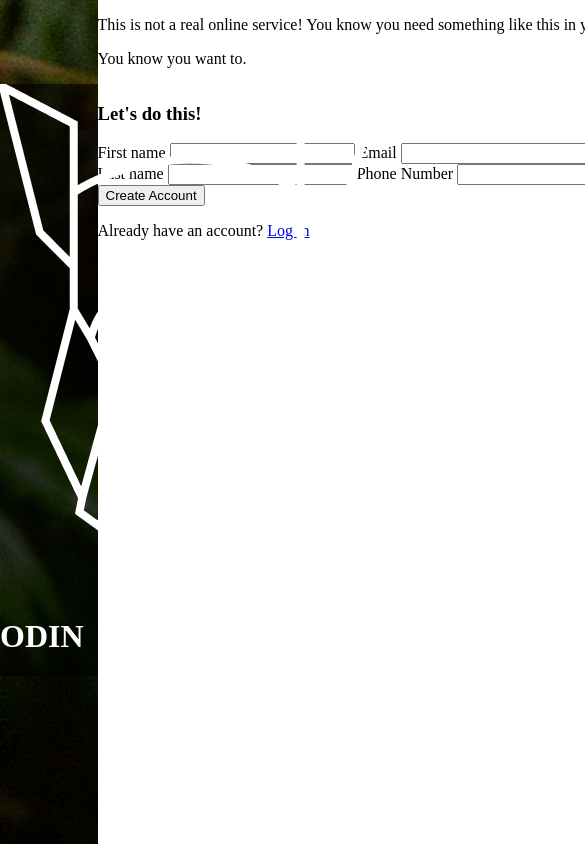
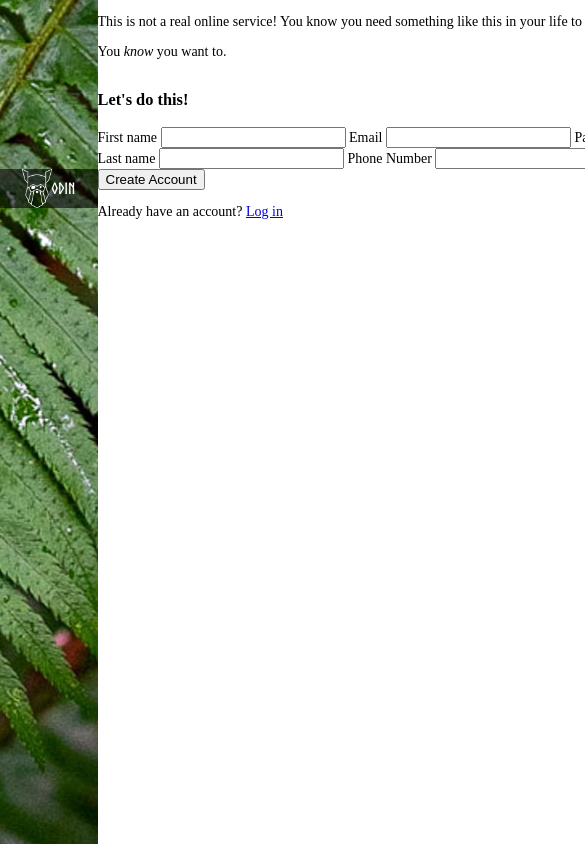
Before and after one commit to Furilon/sign-up-form, a plain HTML site: page index.html in a window 390 px wide. Shown: the top 844 px of the page, 585 px wide, since content can reach past the window. Drawn offline with Linux system fonts and the light colour scheme.

Commit message:
Finished the left side of the page. Make both the background image and the logo responsive, as well as the 'Odin' text.

```diff
--- a/assets/style.css
+++ b/assets/style.css
@@ -1,12 +1,19 @@
+@font-face {
+    font-family: odin-font;
+    src: url("./Norse-Bold.otf");
+}
+
 body {
     margin: 0;
     padding: 0;
     display: flex;
     height: 100%;
+    font-size: 14px;
 }
 
 .side {
-    background-image: url("./leaves.jpg");
+    background: url("./leaves.jpg") center;
+    width: max(1000px, 30vw);
     position: relative;
     flex: 1 0 25%;
     height: 100vh;
@@ -16,13 +23,29 @@ body {
     position: absolute;
     background-color: rgba(0, 0, 0, 0.6);
     color: white;
-    top: 10%;
+    top: 20%;
     width: 100%;
+    display: flex;
+    justify-content: center;
+    align-items: center;
+    flex-wrap: wrap;
+    font-family: odin-font, 'Segoe UI', Tahoma, Geneva, Verdana, sans-serif;
+    font-size: 2vw;
+}
 
+.dark-area > img {
+    width: min(350px, 30%);
 }
 
 .main {
     display: flex;
     flex-direction: column;
     flex: 1 0 auto;
+    justify-content: flex-start;
 }
+
+
+
+.italicized {
+    font-style: italic;
+}
```
